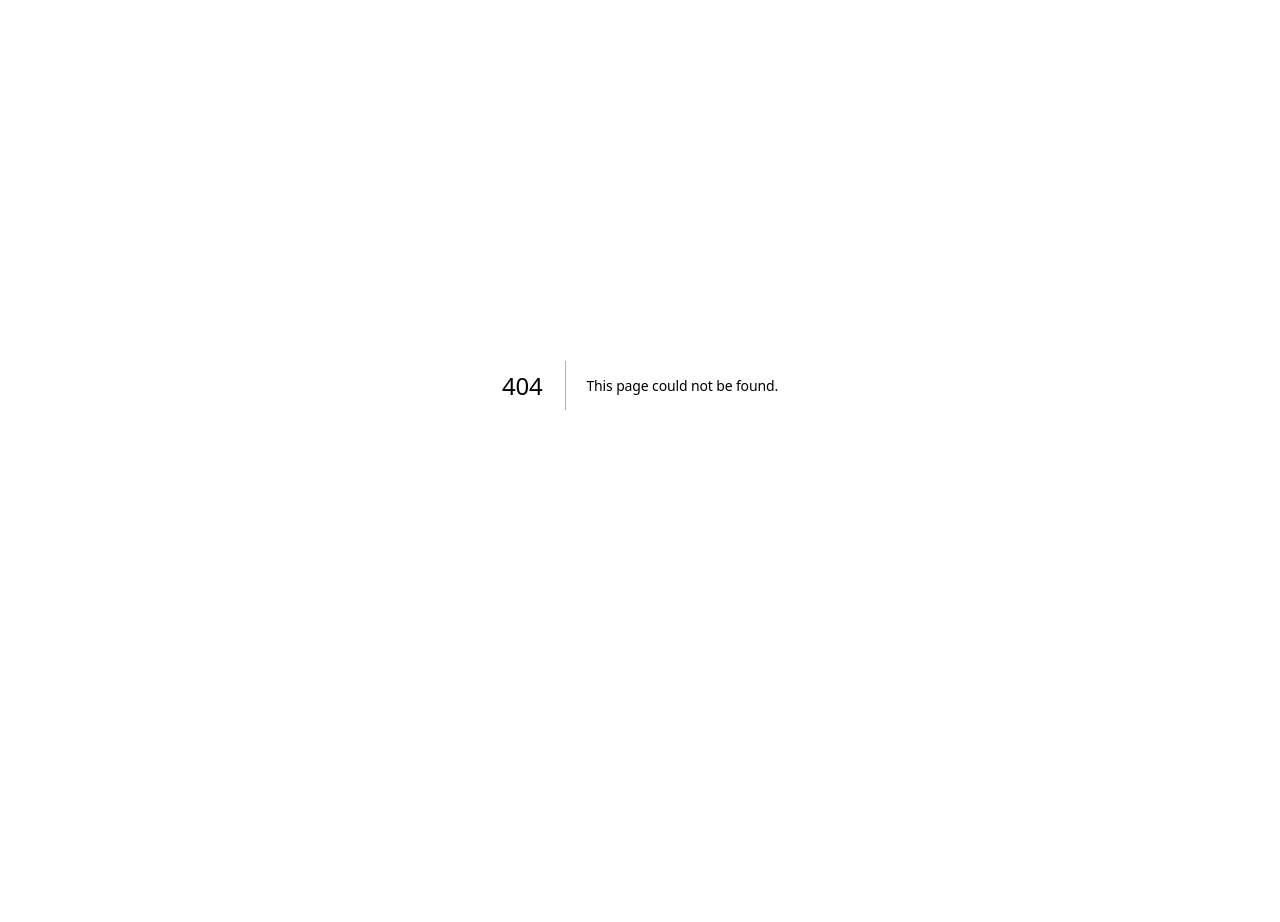
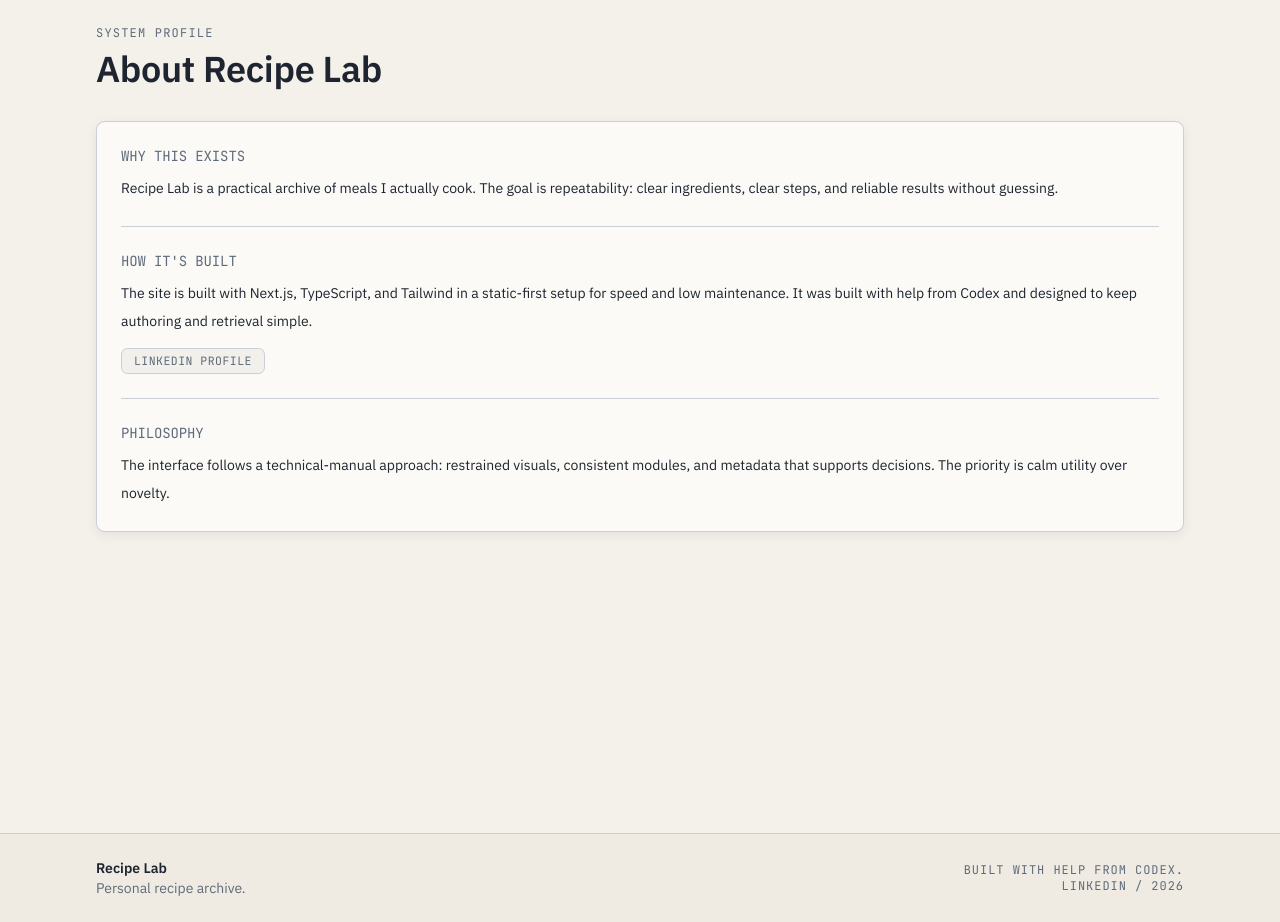
Before and after one commit to zshnjav/recipe-lab, a Next.js app: page /about in a window 1280 px wide. Before the commit this address had no page. Shown: the part 80-1002 px from the top of the page. Before the commit the page ends 865 px from the top, so only its background shows below. Built offline with nearby package versions, Linux system fonts and the light colour scheme.

Commit message:
Add About page and global footer; refine browse tag flows and UI polish

```diff
--- a/content/recipes/gyudon-beef-bowl.md
+++ b/content/recipes/gyudon-beef-bowl.md
@@ -85,7 +85,6 @@ ingredients:
 4. Add the 1 lb (454 g) sliced beef to the simmering liquid. Use chopsticks to separate the slices immediately. Simmer gently for 2 to 3 minutes. As soon as the beef is no longer pink, turn off the heat.
 5. Spoon the beef, onions, and sauce over the 4 cups (600 g) of rice. Top with scallions, pickled ginger, or an egg.
 
-![Gyudon bowl](/recipes/gyudon-beef-bowl/step-1.jpg)
 
 Notes:
 - Since we are swapping sake for sweet Mirin, we are omitting the extra sugar entirely.
--- a/content/recipes/pasta-e-fagioli.md
+++ b/content/recipes/pasta-e-fagioli.md
@@ -108,7 +108,6 @@ ingredients:
 5. Stir in ditalini pasta. Simmer 8–10 minutes until tender. Add splash of water/broth if too thick.
 6. Taste and adjust seasoning. Turn off heat. Top with fresh basil and parmesan if desired.
 
-![Recipe image alt text](/recipes/your-slug/step-1.jpg)
 
 Notes:
 - Thickens as it sits; loosen with extra broth when reheating.
--- /dev/null
+++ b/src/app/about/page.tsx
@@ -0,0 +1,55 @@
+import type { Metadata } from "next";
+
+export const metadata: Metadata = {
+  title: "About Recipe Lab",
+  description: "Why Recipe Lab exists, how it is built, and the philosophy behind it.",
+};
+
+export default function AboutPage() {
+  return (
+    <main className="mx-auto min-h-screen w-full max-w-6xl px-4 py-10 md:px-8">
+      <header className="mb-8">
+        <p className="font-mono-ui text-xs uppercase tracking-[0.1em] text-[var(--color-muted)]">System Profile</p>
+        <h1 className="mt-2 text-4xl font-semibold tracking-tight text-[var(--color-fg)]">About Recipe Lab</h1>
+      </header>
+
+      <section className="surface-card p-5 md:p-6">
+        <div className="space-y-6">
+          <section>
+            <h2 className="font-mono-ui text-sm uppercase tracking-[0.08em] text-[var(--color-muted)]">Why this exists</h2>
+            <p className="mt-2 text-sm leading-7 text-[var(--color-fg)]">
+              Recipe Lab is a practical archive of meals I actually cook. The goal is repeatability: clear ingredients,
+              clear steps, and reliable results without guessing.
+            </p>
+          </section>
+
+          <section className="border-t border-[var(--color-border)] pt-6">
+            <h2 className="font-mono-ui text-sm uppercase tracking-[0.08em] text-[var(--color-muted)]">How it&apos;s built</h2>
+            <p className="mt-2 text-sm leading-7 text-[var(--color-fg)]">
+              The site is built with Next.js, TypeScript, and Tailwind in a static-first setup for speed and low
+              maintenance. It was built with help from Codex and designed to keep authoring and retrieval simple.
+            </p>
+            <div className="mt-3">
+              <a
+                className="inline-flex items-center rounded-sm border border-[var(--color-border)] bg-[var(--color-chip-bg)] px-3 py-1.5 font-mono-ui text-[0.72rem] uppercase leading-none tracking-[0.04em] text-[var(--color-muted)] transition duration-200 hover:border-[var(--color-accent)] hover:bg-[var(--color-chip-hover-bg)] hover:text-[var(--color-fg)]"
+                href="https://www.linkedin.com/in/zeejaved/"
+                target="_blank"
+                rel="noreferrer"
+              >
+                LinkedIn Profile
+              </a>
+            </div>
+          </section>
+
+          <section className="border-t border-[var(--color-border)] pt-6">
+            <h2 className="font-mono-ui text-sm uppercase tracking-[0.08em] text-[var(--color-muted)]">Philosophy</h2>
+            <p className="mt-2 text-sm leading-7 text-[var(--color-fg)]">
+              The interface follows a technical-manual approach: restrained visuals, consistent modules, and metadata
+              that supports decisions. The priority is calm utility over novelty.
+            </p>
+          </section>
+        </div>
+      </section>
+    </main>
+  );
+}
--- a/src/app/globals.css
+++ b/src/app/globals.css
@@ -98,18 +98,15 @@ h4 {
   animation: chip-fly-in 180ms ease;
 }
 
-@keyframes dice-roll-once {
-  0% {
-    transform: rotate(0deg) scale(1);
+@keyframes dice-click-spin {
+  from {
+    transform: rotate(0deg);
   }
-  70% {
-    transform: rotate(290deg) scale(0.92);
-  }
-  100% {
-    transform: rotate(360deg) scale(1);
+  to {
+    transform: rotate(360deg);
   }
 }
 
-.dice-roll-once {
-  animation: dice-roll-once 220ms cubic-bezier(0.2, 0.7, 0.2, 1);
+.dice-click-spin {
+  animation: dice-click-spin 300ms ease;
 }
--- a/src/app/layout.tsx
+++ b/src/app/layout.tsx
@@ -25,6 +25,8 @@ export default function RootLayout({
 }: Readonly<{
   children: React.ReactNode;
 }>) {
+  const currentYear = new Date().getFullYear();
+
   return (
     <html lang="en">
       <body className={`${body.variable} ${mono.variable} antialiased`}>
@@ -40,10 +42,35 @@ export default function RootLayout({
               <Link href="/recipes" className="hover:text-[var(--color-fg)]">
                 Browse
               </Link>
+              <Link href="/about" className="hover:text-[var(--color-fg)]">
+                About
+              </Link>
             </nav>
           </div>
         </header>
         {children}
+        <footer className="mt-12 w-full border-t border-[var(--color-border)] bg-[#efebe2]">
+          <div className="mx-auto flex w-full max-w-6xl flex-col gap-2 px-4 py-6 md:flex-row md:items-center md:justify-between md:px-8">
+            <div>
+              <p className="text-sm font-semibold text-[var(--color-fg)]">Recipe Lab</p>
+              <p className="text-sm text-[var(--color-muted)]">Personal recipe archive.</p>
+            </div>
+            <div className="font-mono-ui text-xs uppercase tracking-[0.08em] text-[var(--color-muted)] md:text-right">
+              <p>Built with help from Codex.</p>
+              <p>
+                <a
+                  href="https://www.linkedin.com/in/zeejaved/"
+                  target="_blank"
+                  rel="noreferrer"
+                  className="hover:text-[var(--color-fg)]"
+                >
+                  LinkedIn
+                </a>{" "}
+                / {currentYear}
+              </p>
+            </div>
+          </div>
+        </footer>
       </body>
     </html>
   );
--- a/src/app/page.tsx
+++ b/src/app/page.tsx
@@ -1,10 +1,9 @@
 import Link from "next/link";
 import { RecipeBrowser } from "@/components/recipe-browser";
-import { getAllTags, getRecipeSummaries } from "@/lib/recipes";
+import { getRecipeSummaries } from "@/lib/recipes";
 
 export default function Home() {
   const recipes = getRecipeSummaries();
-  const tags = getAllTags();
 
   return (
     <main className="mx-auto min-h-screen w-full max-w-6xl px-4 py-10 md:px-8">
@@ -16,10 +15,7 @@ export default function Home() {
           My kitchen-tested recipes, written the way I actually cook.
         </h1>
         <p className="max-w-2xl text-base text-[var(--color-panel-text)]/88">
-          Repeatable instructions, clear specs, and no guesswork.
-        </p>
-        <p className="font-mono-ui mt-4 text-xs uppercase tracking-[0.09em] text-[var(--color-panel-text)]/65">
-          Test, taste, iterate.
+          For someone who isn&apos;t a chef but is good at following directions.
         </p>
         <div className="mt-5 flex flex-wrap gap-3">
           <Link
@@ -32,7 +28,7 @@ export default function Home() {
       </section>
       <RecipeBrowser
         recipes={recipes}
-        tags={tags}
+        tags={[]}
         initialCount={6}
         showRandomButton
         featuredTagCount={10}
--- a/src/app/recipes/[slug]/page.tsx
+++ b/src/app/recipes/[slug]/page.tsx
@@ -94,7 +94,7 @@ export default async function RecipePage({ params }: RecipePageProps) {
             {recipe.tags.map((tag) => (
               <li key={tag}>
                 <Link
-                  href={`/tags/${encodeURIComponent(tag)}`}
+                  href={`/recipes?tags=${encodeURIComponent(tag)}`}
                   className="inline-flex items-center rounded-sm border border-[var(--color-border)] bg-[var(--color-chip-bg)] px-3 py-1.5 font-mono-ui text-[0.72rem] uppercase leading-none tracking-[0.04em] text-[var(--color-muted)] transition duration-200 hover:border-[var(--color-accent)] hover:bg-[var(--color-chip-hover-bg)] hover:text-[var(--color-fg)]"
                 >
                   #{tag}
--- a/src/components/recipe-browser.tsx
+++ b/src/components/recipe-browser.tsx
@@ -2,7 +2,7 @@
 
 import Link from "next/link";
 import { useEffect, useMemo, useRef, useState } from "react";
-import { useRouter } from "next/navigation";
+import { usePathname, useRouter, useSearchParams } from "next/navigation";
 import type { RecipeSummary } from "@/types/recipe";
 import { RecipeCard } from "@/components/recipe-card";
 
@@ -20,6 +20,8 @@ interface RecipeBrowserProps {
 }
 
 type SortMode = "date_desc" | "time_asc";
+const DICE_ROLL_MS = 300;
+const DICE_LAND_DELAY_MS = 140;
 
 function getRandomIndex(maxExclusive: number): number {
   return Math.floor(Math.random() * maxExclusive);
@@ -61,6 +63,31 @@ function buildTagCounts(recipes: RecipeSummary[], excludedTags: Set<string>): Ma
   return counts;
 }
 
+function parseTagsParam(value: string | null): string[] {
+  if (!value) {
+    return [];
+  }
+
+  const seen = new Set<string>();
+  const tags: string[] = [];
+  for (const rawTag of value.split(",")) {
+    const normalizedTag = rawTag.trim();
+    if (!normalizedTag || seen.has(normalizedTag)) {
+      continue;
+    }
+    seen.add(normalizedTag);
+    tags.push(normalizedTag);
+  }
+  return tags;
+}
+
+function arraysEqual(a: string[], b: string[]): boolean {
+  if (a.length !== b.length) {
+    return false;
+  }
+  return a.every((value, index) => value === b[index]);
+}
+
 export function RecipeBrowser({
   recipes,
   tags,
@@ -74,15 +101,22 @@ export function RecipeBrowser({
   enableAdvancedTagFiltering = false,
 }: RecipeBrowserProps) {
   const router = useRouter();
+  const pathname = usePathname();
+  const searchParams = useSearchParams();
   const [query, setQuery] = useState("");
   const [activeTag, setActiveTag] = useState<string>("all");
   const [tagQuery, setTagQuery] = useState("");
-  const [selectedTags, setSelectedTags] = useState<string[]>([]);
   const [diceFace, setDiceFace] = useState<number>(5);
   const [isDiceRolling, setIsDiceRolling] = useState(false);
+  const [isRandomPending, setIsRandomPending] = useState(false);
   const [sortMode, setSortMode] = useState<SortMode>("date_desc");
   const pendingRandomRecipeTimeout = useRef<number | null>(null);
   const useNavyConsoleModule = enableAdvancedTagFiltering;
+  const urlSelectedTags = useMemo(() => parseTagsParam(searchParams.get("tags")), [searchParams]);
+  const selectedTags = useMemo(
+    () => (enableAdvancedTagFiltering ? urlSelectedTags : []),
+    [enableAdvancedTagFiltering, urlSelectedTags],
+  );
 
   useEffect(() => {
     return () => {
@@ -91,6 +125,26 @@ export function RecipeBrowser({
       }
     };
   }, []);
+
+  const setBrowseSelectedTags = (nextTags: string[]) => {
+    if (!enableAdvancedTagFiltering || pathname !== "/recipes") {
+      return;
+    }
+
+    if (arraysEqual(nextTags, selectedTags)) {
+      return;
+    }
+
+    const nextParams = new URLSearchParams(searchParams.toString());
+    if (nextTags.length > 0) {
+      nextParams.set("tags", nextTags.join(","));
+    } else {
+      nextParams.delete("tags");
+    }
+
+    const nextQuery = nextParams.toString();
+    router.replace(nextQuery ? `${pathname}?${nextQuery}` : pathname, { scroll: false });
+  };
 
   const filteredSimple = useMemo(() => {
     return recipes.filter((recipe) => {
@@ -131,6 +185,7 @@ export function RecipeBrowser({
     }
     return pickRandomTags(tags, featuredTagCount);
   }, [tags, featuredTagCount]);
+  const hasSimpleControls = showAllTag || simpleVisibleTags.length > 0 || showBrowseTagsPill;
 
   const advancedAvailableTags = useMemo(() => {
     const baseRecipes = selectedTags.length > 0 ? matchingRecipesByTags : recipes;
@@ -151,18 +206,21 @@ export function RecipeBrowser({
   }, [matchingRecipesByTags, recipes, selectedTags, tagQuery]);
 
   const openRandomRecipe = () => {
-    if (sortedFiltered.length === 0 || isDiceRolling) {
+    if (sortedFiltered.length === 0 || isRandomPending) {
       return;
     }
 
     randomizeDiceFace();
     setIsDiceRolling(true);
+    setIsRandomPending(true);
 
     const randomIndex = getRandomIndex(sortedFiltered.length);
     const randomSlug = sortedFiltered[randomIndex].slug;
     pendingRandomRecipeTimeout.current = window.setTimeout(() => {
+      setIsDiceRolling(false);
+      setIsRandomPending(false);
       router.push(`/recipes/${randomSlug}`);
-    }, 220);
+    }, DICE_ROLL_MS + DICE_LAND_DELAY_MS);
   };
 
   const onToggleSimpleTag = (tag: string) => {
@@ -170,21 +228,21 @@ export function RecipeBrowser({
   };
 
   const onToggleAdvancedTag = (tag: string) => {
-    setSelectedTags((current) => {
-      if (current.includes(tag)) {
-        return current.filter((value) => value !== tag);
+    if (selectedTags.includes(tag)) {
+      setBrowseSelectedTags(selectedTags.filter((value) => value !== tag));
+      return;
     }
+
     setTagQuery("");
-      return [...current, tag];
-    });
+    setBrowseSelectedTags([...selectedTags, tag]);
   };
 
   const clearSelectedTags = () => {
-    setSelectedTags([]);
+    setBrowseSelectedTags([]);
   };
 
   const clearAllAdvanced = () => {
-    setSelectedTags([]);
+    setBrowseSelectedTags([]);
     setTagQuery("");
     setQuery("");
   };
@@ -265,13 +323,12 @@ export function RecipeBrowser({
                 onMouseEnter={randomizeDiceFace}
                 aria-label="Open random recipe"
                 className="group inline-flex h-12 w-12 shrink-0 items-center justify-center rounded-md border border-[var(--color-random-border)] bg-[var(--color-random-bg)] text-[var(--color-random-text)] shadow-[0_2px_8px_rgba(45,26,30,0.1)] transition duration-200 hover:border-[var(--color-random-hover-border)] hover:bg-[var(--color-random-hover-bg)] focus-visible:outline-none focus-visible:ring-2 focus-visible:ring-[var(--color-focus)]/40"
-                disabled={sortedFiltered.length === 0 || isDiceRolling}
+                disabled={sortedFiltered.length === 0 || isRandomPending}
               >
                 <svg
                   viewBox="0 0 24 24"
-                  onAnimationEnd={() => setIsDiceRolling(false)}
                   className={`h-8 w-8 transition-transform duration-300 group-hover:rotate-[360deg] ${
-                    isDiceRolling ? "dice-roll-once" : ""
+                    isDiceRolling ? "dice-click-spin" : ""
                   }`}
                   aria-hidden="true"
                 >
@@ -365,6 +422,7 @@ export function RecipeBrowser({
             </div>
           </div>
         ) : (
+          hasSimpleControls ? (
             <ul className="mt-4 flex flex-wrap gap-2">
               {showAllTag ? (
                 <li>
@@ -407,6 +465,7 @@ export function RecipeBrowser({
                 </li>
               ) : null}
             </ul>
+          ) : null
         )}
       </div>
 
--- a/src/components/recipe-card.tsx
+++ b/src/components/recipe-card.tsx
@@ -1,4 +1,7 @@
+"use client";
+
 import Link from "next/link";
+import { usePathname, useSearchParams } from "next/navigation";
 import type { RecipeSummary } from "@/types/recipe";
 
 function formatDate(date: string): string {
@@ -14,6 +17,24 @@ interface RecipeCardProps {
 }
 
 export function RecipeCard({ recipe }: RecipeCardProps) {
+  const pathname = usePathname();
+  const searchParams = useSearchParams();
+
+  const buildBrowseTagHref = (tag: string): string => {
+    const params = new URLSearchParams(searchParams.toString());
+    const rawTags = params.get("tags");
+    const existingTags = rawTags
+      ? rawTags
+          .split(",")
+          .map((value) => value.trim())
+          .filter(Boolean)
+      : [];
+    const nextTags = existingTags.includes(tag) ? existingTags : [...existingTags, tag];
+    params.set("tags", nextTags.join(","));
+
+    return `/recipes?${params.toString()}`;
+  };
+
   return (
     <article className="surface-card p-5 transition hover:-translate-y-0.5 hover:border-[var(--color-accent)]">
       <div className="font-mono-ui mb-3 flex items-center justify-between gap-3 text-[0.68rem] uppercase tracking-[0.08em] text-[var(--color-muted)]">
@@ -32,7 +53,7 @@ export function RecipeCard({ recipe }: RecipeCardProps) {
         {recipe.tags.map((tag) => (
           <li key={tag}>
             <Link
-              href={`/tags/${encodeURIComponent(tag)}`}
+              href={pathname === "/recipes" ? buildBrowseTagHref(tag) : `/recipes?tags=${encodeURIComponent(tag)}`}
               className="inline-flex items-center rounded-sm border border-[var(--color-border)] bg-[var(--color-chip-bg)] px-3 py-1.5 font-mono-ui text-[0.72rem] uppercase leading-none tracking-[0.04em] text-[var(--color-muted)] transition duration-200 hover:border-[var(--color-accent)] hover:bg-[var(--color-chip-hover-bg)] hover:text-[var(--color-fg)]"
             >
               #{tag}
```
Lines whose indentation alone changed are shown as unchanged.
